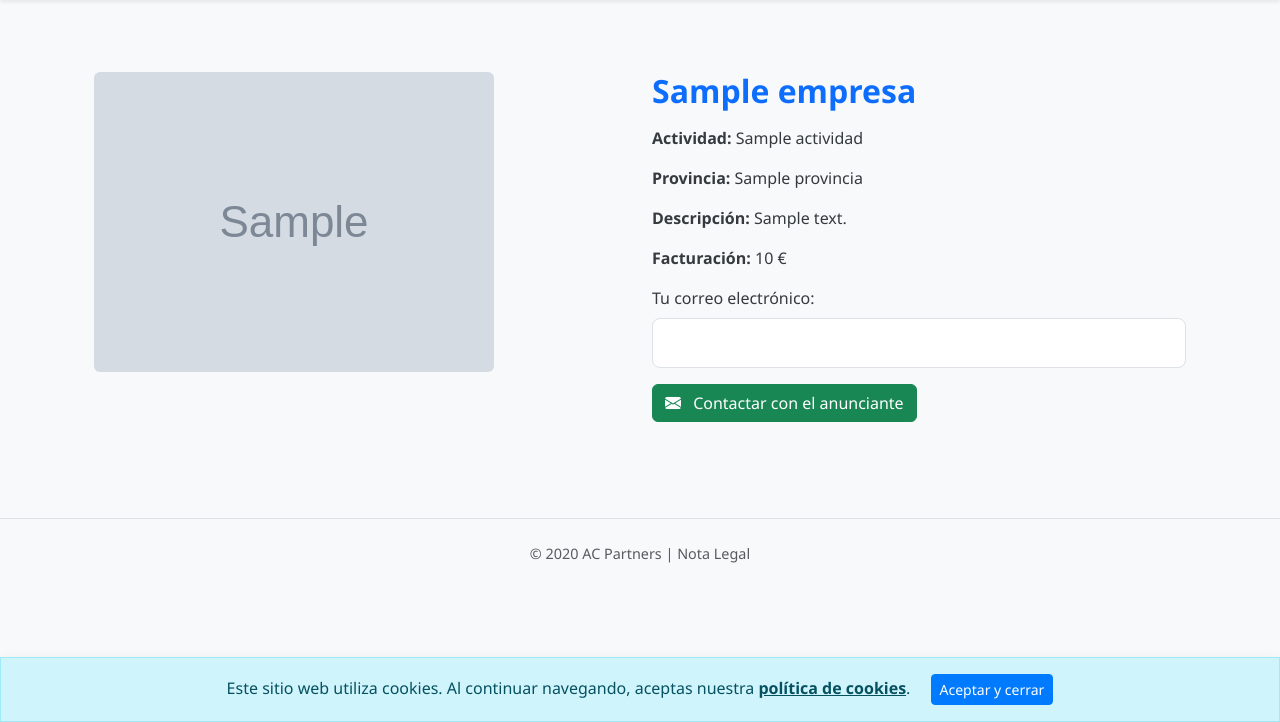
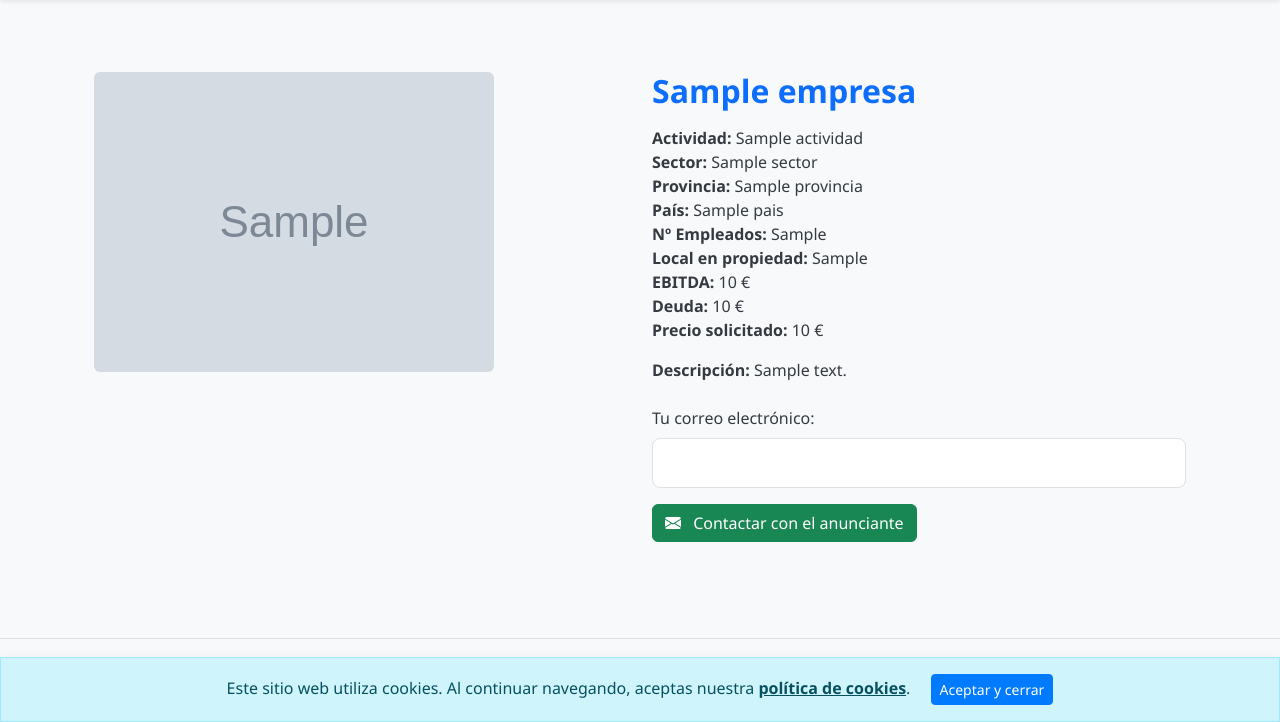
Before and after one commit to AC-Partners/compraventa-postgres, a Flask app: template templates/detalle.html in a window 1280 px wide. Shown: the part 78-800 px from the top of the page. Run offline with Flask 3, Linux system fonts and the light colour scheme; the template is opened without the code that fills it: most values are stand-ins (such as "Sample title", 1, 10 or a date in 2020); grey boxes marked "Sample" are stand-in pictures; some libraries are stand-ins or nearby versions.

Commit message:
Update detalle.html

```diff
--- a/templates/detalle.html
+++ b/templates/detalle.html
@@ -11,17 +11,38 @@
         </div>
         <div class="col-md-6">
             <h2 class="mb-3 text-primary">{{ empresa.nombre }}</h2>
-            <p><strong>Actividad:</strong> {{ empresa.actividad }}</p>
-            <p><strong>Provincia:</strong> {{ empresa.provincia }}</p>
-            <p><strong>Descripción:</strong> {{ empresa.descripcion }}</p>
-            <p><strong>Facturación:</strong>
-                {% if empresa.facturacion %}
-                    {{ "{:,.0f} €".format(empresa.facturacion) }}
-                {% else %}
-                    No disponible
-                {% endif %}
-            </p>
-            <form method="POST">
+            <ul class="list-unstyled">
+                <li><strong>Actividad:</strong> {{ empresa.actividad }}</li>
+                <li><strong>Sector:</strong> {{ empresa.sector }}</li>
+                <li><strong>Provincia:</strong> {{ empresa.provincia }}</li>
+                <li><strong>País:</strong> {{ empresa.pais }}</li>
+                <li><strong>Nº Empleados:</strong> {{ empresa.numero_empleados or 'No disponible' }}</li>
+                <li><strong>Local en propiedad:</strong> {{ empresa.local_propiedad or 'No disponible' }}</li>
+                <li><strong>EBITDA:</strong>
+                    {% if empresa.beneficio_impuestos %}
+                        {{ "{:,.0f} €".format(empresa.beneficio_impuestos) }}
+                    {% else %}
+                        No disponible
+                    {% endif %}
+                </li>
+                <li><strong>Deuda:</strong>
+                    {% if empresa.deuda %}
+                        {{ "{:,.0f} €".format(empresa.deuda) }}
+                    {% else %}
+                        No disponible
+                    {% endif %}
+                </li>
+                <li><strong>Precio solicitado:</strong>
+                    {% if empresa.precio_venta %}
+                        {{ "{:,.0f} €".format(empresa.precio_venta) }}
+                    {% else %}
+                        No disponible
+                    {% endif %}
+                </li>
+            </ul>
+            <p class="mt-3"><strong>Descripción:</strong> {{ empresa.descripcion }}</p>
+
+            <form method="POST" class="mt-4">
                 <div class="mb-3">
                     <label for="email" class="form-label">Tu correo electrónico:</label>
                     <input type="email" class="form-control" id="email" name="email" required>
@@ -30,6 +51,7 @@
                     <i class="bi bi-envelope-fill me-2"></i> Contactar con el anunciante
                 </button>
             </form>
+
             {% if enviado %}
                 <div class="alert alert-info mt-3" role="alert">
                     Tu mensaje ha sido enviado con éxito.
```
